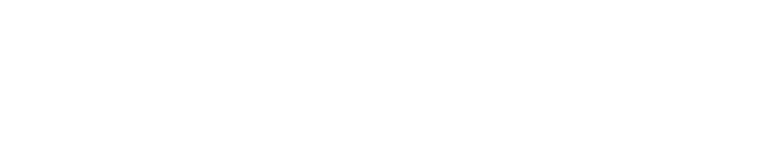
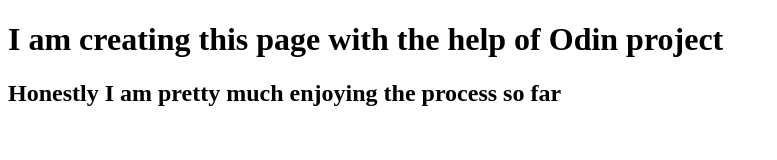
Before and after one commit to ksites/THEODIN, a plain HTML site: page index.html in a window 1280 px wide. Shown: the whole page, without its empty margins (0-777 px from the left). Drawn offline with Linux system fonts and the light colour scheme.

Commit message:
just added some H tags

```diff
--- a/index.html
+++ b/index.html
@@ -6,6 +6,7 @@
   <title>Help of Odin project</title>
 </head>
 <body>
-
+  <h1>I am creating this page with the help of Odin project</h1>
+  <h2>Honestly I am pretty much enjoying the process so far</h2>
 </body>
 </html>
```
